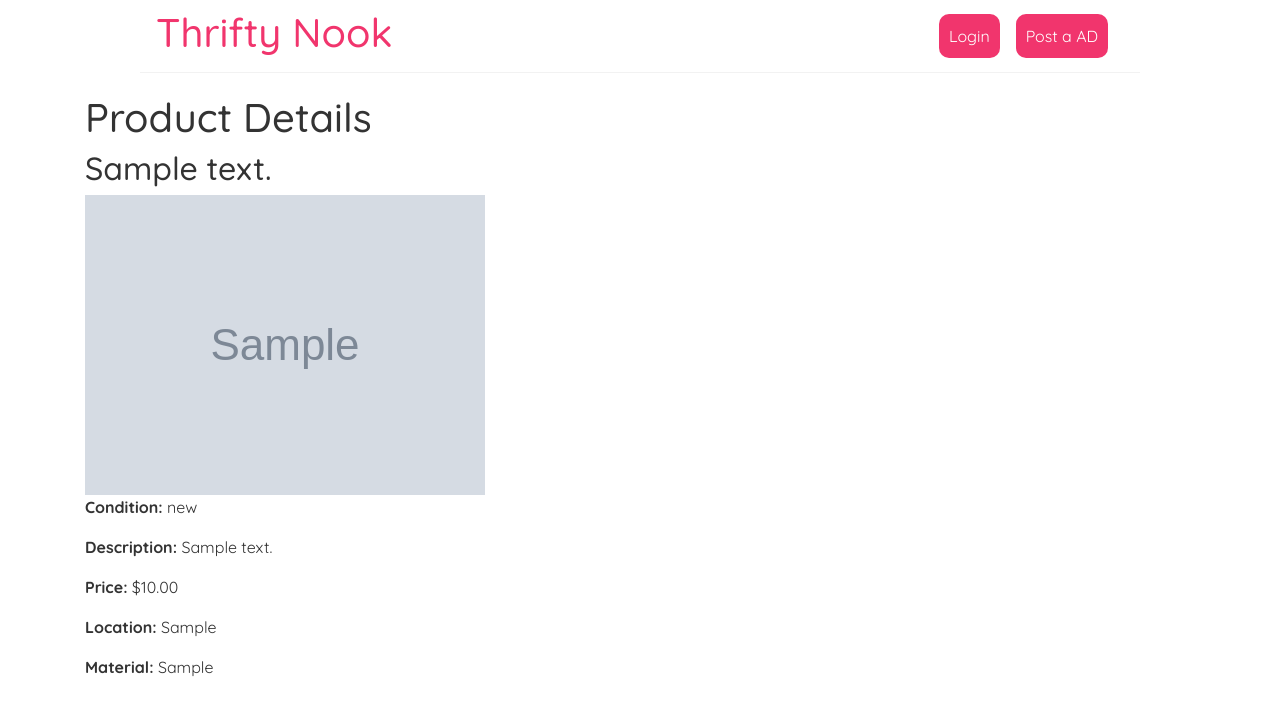
After one commit to AshiiiGA/ThriftyNook, a Node server app: page /600000000000000000000001 in a window 1280 px wide. The commit adds this page. Shown: the top 715 px of the page. Run offline with Node 20, Linux system fonts and the light colour scheme; tables that the repository leaves empty hold one stand-in row (values such as "Sample post"); some libraries are stand-ins or nearby versions.

Commit message:
UserStory3 - productbyid implemented

```diff
--- a/controllers/productController.js
+++ b/controllers/productController.js
@@ -1,5 +1,7 @@
 const Product = require('../models/Product');
 const Category = require('../models/categoryModel');
+const upload = require('../multer-config'); // Adjust the path to your multer configuration
+
 
 // Render the post-ad page with categories
 exports.getPostAdPage = async (req, res) => {
@@ -19,12 +21,18 @@ exports.getPostAdPage = async (req, res) => {
   }
 };
 
-// Handle the creation of a new product
 exports.createProduct = async (req, res) => {
   try {
     // Check if the user is logged in
     if (!req.session.userId) {
       return res.redirect('/login'); // Redirect to the login page if not logged in
+    }
+
+    // Handle image upload
+    upload(req, res, async (err) => {
+      if (err) {
+        console.error(err);
+        return res.status(500).send('Image upload failed');
       }
 
       const { condition, summary, description, price, location, material, category } = req.body;
@@ -39,18 +47,19 @@ exports.createProduct = async (req, res) => {
         material,
         category, // Assuming category is already a valid ObjectId
         user: userId, // Associate the product with the logged-in user
+        image: req.file.filename, // Store the image ID or filename
       });
 
       await product.save();
 
       // Redirect to a success page or home page
       res.redirect('/myaccount');
+    });
   } catch (error) {
     console.error(error);
     res.status(500).send('Internal Server Error');
   }
 };
-
 
 // Get products by a specific user's userId
 exports.getUserProducts = async (req, res) => {
@@ -67,3 +76,24 @@ exports.getUserProducts = async (req, res) => {
     res.status(500).send('Internal Server Error');
   }
 };
+
+// View a product by its ID
+exports.viewProductById = async (req, res) => {
+  try {
+    const productId = req.params.productId;
+
+    // Find the product by its ID
+    const product = await Product.findById(productId);
+
+    if (!product) {
+      // Handle the case when the product with the given ID doesn't exist
+      return res.status(404).send('Product not found');
+    }
+
+    // Render a view to display the product details
+    res.render('product-details', { product });
+  } catch (error) {
+    console.error(error);
+    res.status(500).send('Internal Server Error');
+  }
+};
--- a/models/Product.js
+++ b/models/Product.js
@@ -32,12 +32,14 @@ const productSchema = new mongoose.Schema({
     ref: 'Category',
     required: true,
   },
-  // Reference to the user who posted the product
   user: {
     type: mongoose.Schema.Types.ObjectId,
     ref: 'User',
     required: true,
   },
+  image: {
+    type: String, // Store the image ID or filename
+  },
 });
 
 module.exports = mongoose.model('Product', productSchema);
--- /dev/null
+++ b/multer-config.js
@@ -0,0 +1,16 @@
+const multer = require('multer');
+const path = require('path');
+
+var storage = multer.diskStorage({
+  destination: function (req, file, cb) {
+    cb(null, "./uploads");
+  },
+  filename: function (req, file, cb) {
+    const uniqueSuffix = Date.now() + '-' + Math.round(Math.random() * 1E9);
+    cb(null, file.fieldname + "_" + uniqueSuffix + path.extname(file.originalname));
+  },
+});
+
+module.exports = multer({
+  storage: storage,
+}).single("image");
--- a/routers/userRoutes.js
+++ b/routers/userRoutes.js
@@ -67,6 +67,7 @@ router.get('/myaccount', userController.myaccount);
 router.get('/post-ad', productController.getPostAdPage);
 // Handle the creation of a new product
 router.post('/add-product', productController.createProduct);
+router.get('/:productId', productController.viewProductById);
 router.get('/user-products/:userId', productController.getUserProducts);
 
 
--- a/server.js
+++ b/server.js
@@ -42,6 +42,7 @@ app.set('view engine', 'ejs');
 // Set the views directory
 app.use(express.static('public'));
 app.set('views', path.join(__dirname, 'views'));
+app.use('/uploads', express.static(__dirname + '/uploads'));
 
 // Import and use userRoutes
 const userRoutes = require('./routers/userRoutes');
--- /dev/null
+++ b/views/product-details.ejs
@@ -0,0 +1,19 @@
+<%- include('layouts/header') %>
+
+<div class="container">
+  <div class="row">
+    <div class="col-lg-12">
+      <h1>Product Details</h1>
+      <h2><%= product.summary %></h2>
+      <img src="/uploads/<%= product.image %>" alt="<%= product.summary %> Image" class="img-fluid">
+      <p><strong>Condition:</strong> <%= product.condition %></p>
+      <p><strong>Description:</strong> <%= product.description %></p>
+      <p><strong>Price:</strong> $<%= product.price.toFixed(2) %></p>
+      <p><strong>Location:</strong> <%= product.location %></p>
+      <p><strong>Material:</strong> <%= product.material %></p>
+      <!-- Add other product details here -->
+    </div>
+  </div>
+</div>
+
+<%- include('layouts/footer') %>
```
Also changed, not shown: views/post-ad.ejs (+6 -3 lines), 1 other file. Lines whose indentation alone changed are shown as unchanged.
